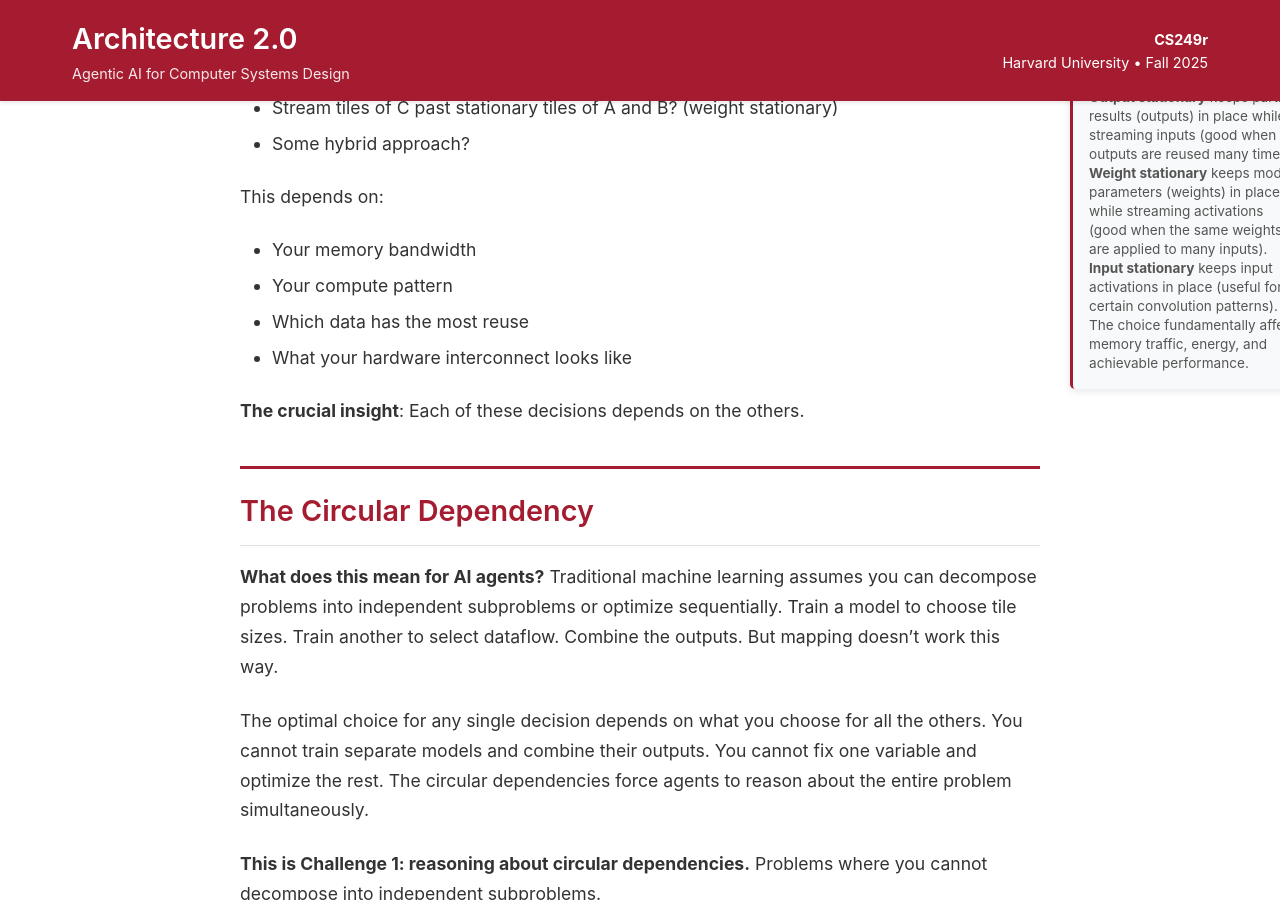
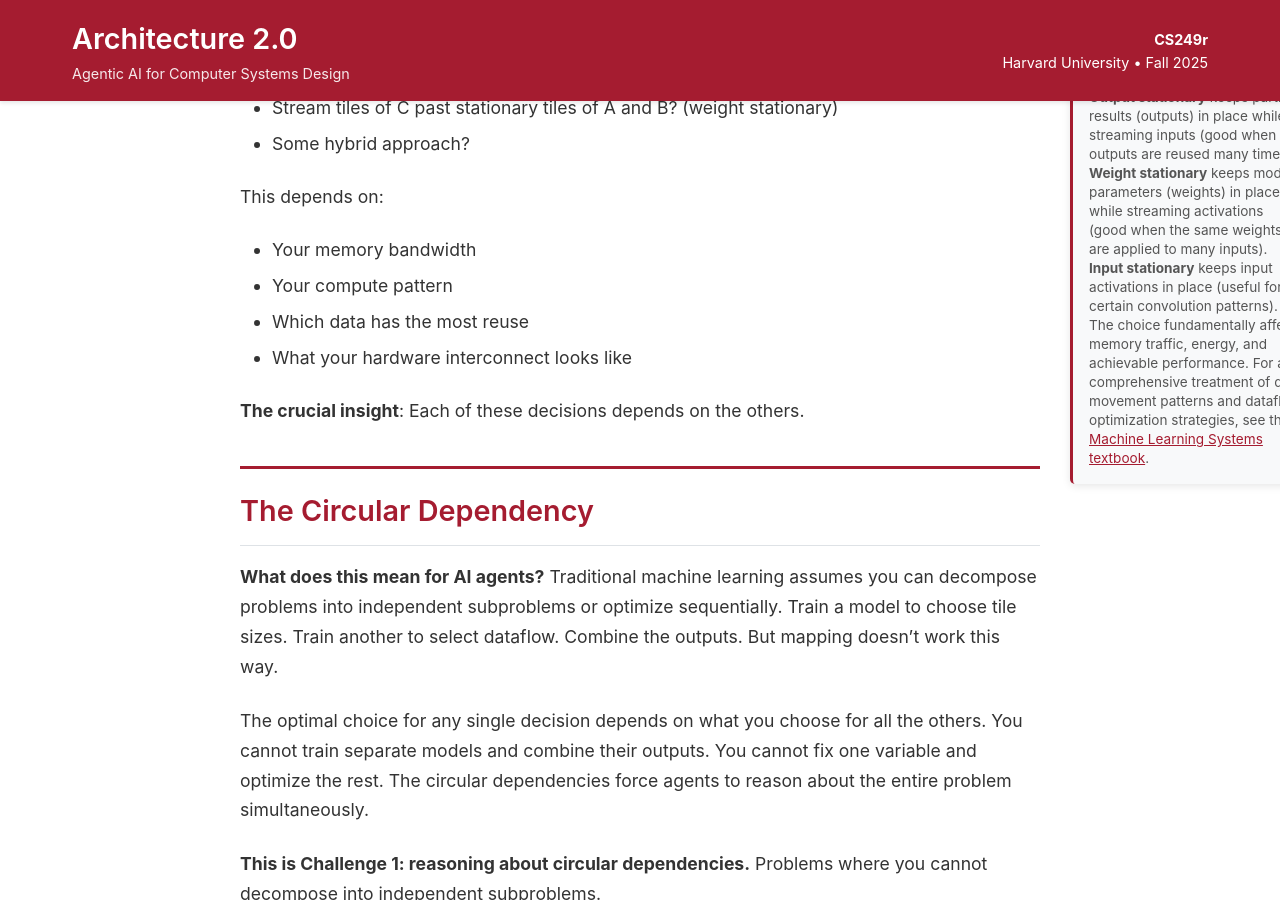
Before and after one commit to harvard-edge/cs249r_fall2025, a Jekyll site: the page built from _posts/2024-10-22-week-8-mapping-codesign.md, in a window 1280 px wide and 900 px high, scrolled down 6054 px. Built offline with Jekyll 4.4.1, drawn with Linux system fonts in a browser that asks for light colours; comment, search, counter and statistics services are not loaded.

Commit message:
Add link to MLSys textbook for dataflow patterns
Added reference to comprehensive treatment of data movement patterns and dataflow optimization strategies in the margin note explaining dataflow patterns.

```diff
--- a/_posts/2024-10-22-week-8-mapping-codesign.md
+++ b/_posts/2024-10-22-week-8-mapping-codesign.md
@@ -131,7 +131,7 @@ This depends on:
 
 ### Fourth Decision: What Dataflow Pattern?
 
-<span class="margin-note">**Dataflow patterns** describe which data stays put (stationary) and which data moves through the accelerator. **Output stationary** keeps partial results (outputs) in place while streaming inputs (good when outputs are reused many times). **Weight stationary** keeps model parameters (weights) in place while streaming activations (good when the same weights are applied to many inputs). **Input stationary** keeps input activations in place (useful for certain convolution patterns). The choice fundamentally affects memory traffic, energy, and achievable performance.</span>
+<span class="margin-note">**Dataflow patterns** describe which data stays put (stationary) and which data moves through the accelerator. **Output stationary** keeps partial results (outputs) in place while streaming inputs (good when outputs are reused many times). **Weight stationary** keeps model parameters (weights) in place while streaming activations (good when the same weights are applied to many inputs). **Input stationary** keeps input activations in place (useful for certain convolution patterns). The choice fundamentally affects memory traffic, energy, and achievable performance. For a comprehensive treatment of data movement patterns and dataflow optimization strategies, see the [Machine Learning Systems textbook](https://www.mlsysbook.ai/contents/core/hw_acceleration/hw_acceleration.html#sec-ai-acceleration-data-movement-patterns-3b06).</span>
 
 Do you:
 - Stream rows of A and columns of B past stationary tiles of C? (output stationary)
```
